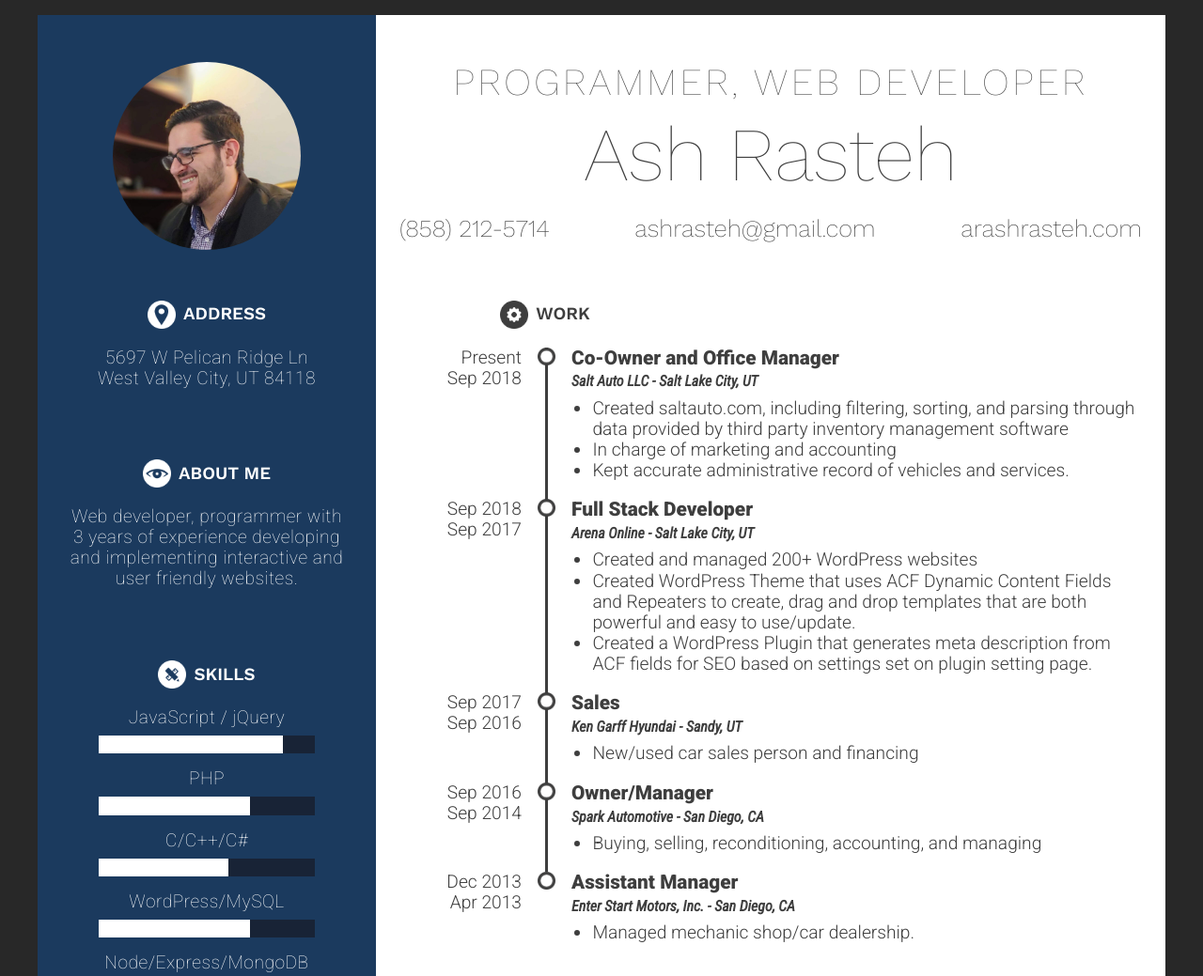
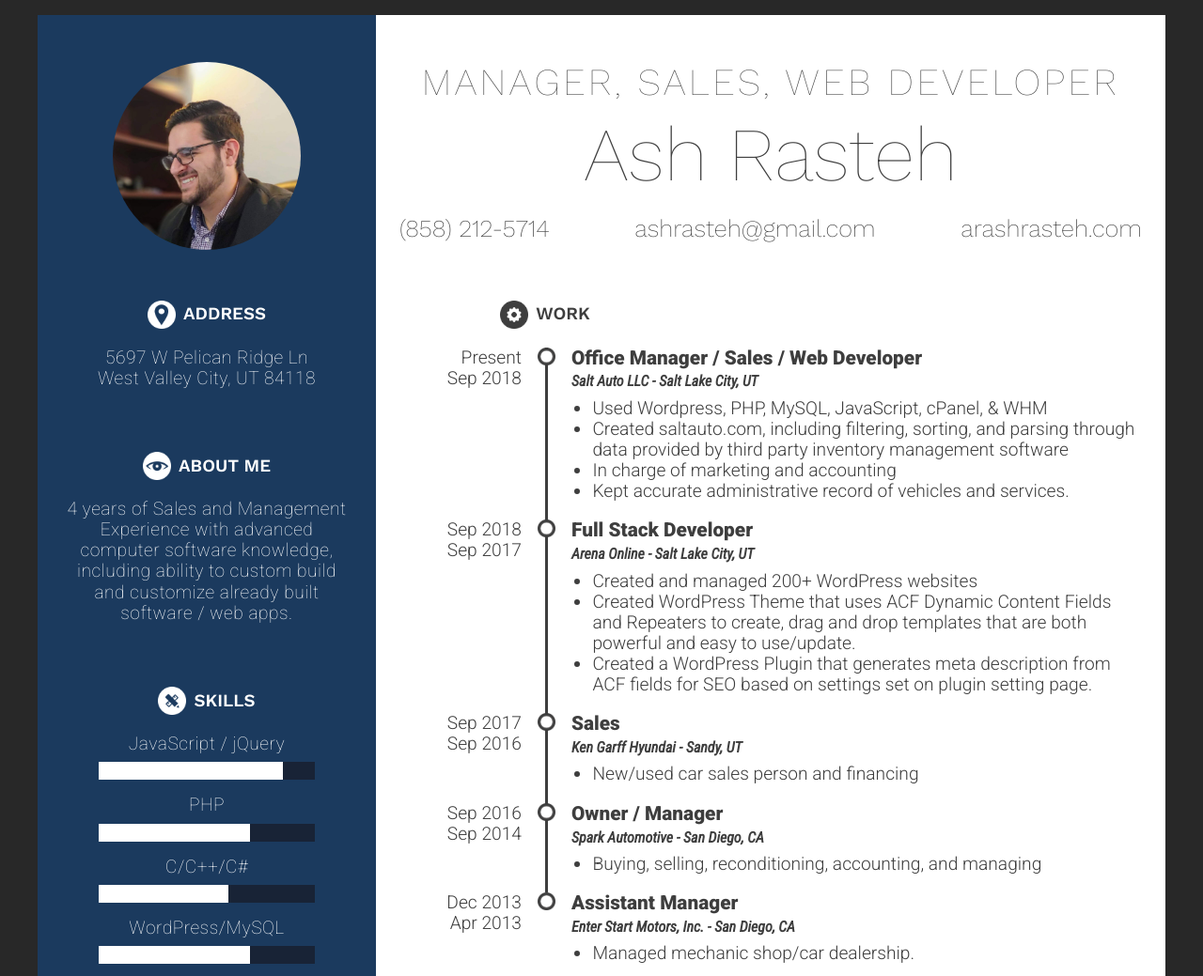
Before and after one commit to ArashRasteh/Resume, a plain HTML site: page index.html in a window 1280 px wide. Shown: the top 1039 px of the page at 94% size. Drawn offline with nearby package versions, Linux system fonts and the light colour scheme.

Commit message:
Build 2 different versions of resume in one

```diff
--- a/css/main.css
+++ b/css/main.css
@@ -25,6 +25,18 @@ div#page {
   display: flex;
   flex-direction: row;
   flex-wrap: wrap;
+}
+
+.wd-show, .om-show {
+  display: none;
+}
+
+.om-resume .om-show {
+  display: inherit;
+}
+
+.wd-resume .wd-show {
+  display: inherit;
 }
 
 .side {
@@ -122,6 +134,10 @@ h3.section-header {
 .address-about-skills-section {
   margin-bottom: 4.5rem;
   width: 100%;
+}
+
+.om-resume .address-about-skills-section {
+  margin-bottom: 4rem;
 }
 
 .address-about-skills-section:last-of-type {
--- a/index.html
+++ b/index.html
@@ -17,14 +17,15 @@
 </head>
 
 <body>
-  <div id="page">
+  <div id="page" class="om-resume --wd-resume">
 
     <div class="left side portrait-area">
       <div class="portrait"></div>
     </div> <!-- end .portrait-area -->
 
     <div class="right side contacts-area">
-      <h2 class="job-title">Programmer, Web Developer</h2>
+      <h2 class="job-title wd-show">Programmer, Web Developer</h2>
+      <h2 class="job-title om-show">MANAGER, SALES, WEB DEVELOPER</h2>
       <h1 class="my-name">Ash Rasteh</h1>
       <div class="contact-me">
         <a href="tel:+18582125714">(858) 212-5714</a>
@@ -51,10 +52,16 @@
           <img src="./img/about-me-icon.png" alt="About me icon" class="small-icons">
           <h3 class="section-header">About Me</h3>
         </div>
-        <p>
+
+        <p class="wd-show">
           Web developer, programmer with <span style="display: inline-block;">3 years</span> of experience developing
           and implementing interactive and user friendly websites.
         </p>
+
+        <p class="om-show">
+          4 years of Sales and Management Experience with advanced computer software knowledge, including ability to custom build and customize already built software / web apps.
+        </p>
+
       </div>
 
       <div class="skills address-about-skills-section">
@@ -146,12 +153,13 @@
           </div>
         </div><!-- end .chron-dates-outer -->
         <div class="chron-experiences">
-          <h4>Co-Owner and Office Manager</h4>
+          <h4 class="wd-show">Web Developer / Office Manager</h4>
+          <h4 class="om-show">Office Manager / Sales / Web Developer</h4>
           <h5>Salt Auto LLC - Salt Lake City, UT</h5>
           <ul>
+            <li>Used Wordpress, PHP, MySQL, JavaScript, cPanel, & WHM</li>
             <li>Created <a href="https://saltauto.com" target="_blank" rel="noopener noreferrer">saltauto.com</a>,
-              including filtering, sorting, and parsing through data provided by third party inventory management
-              software</li>
+              including filtering, sorting, and parsing through data provided by third party inventory management software</li>
             <li>In charge of marketing and accounting</li>
             <li>Kept accurate administrative record of vehicles and services.</li>
           </ul>
@@ -199,7 +207,7 @@
           </div>
         </div><!-- end .chron-dates-outer -->
         <div class="chron-experiences">
-          <h4>Owner/Manager</h4>
+          <h4>Owner / Manager</h4>
           <h5>Spark Automotive - San Diego, CA</h5>
           <ul>
             <li>Buying, selling, reconditioning, accounting, and managing</li>
```
